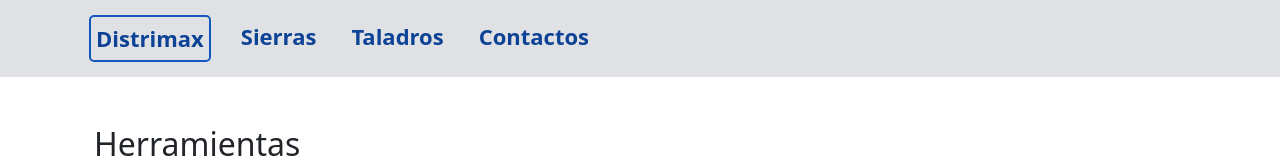
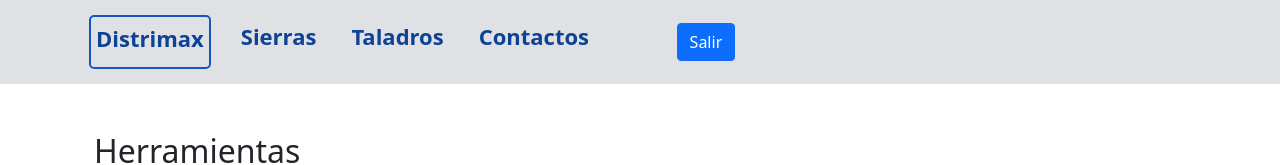
Before and after one commit to Diego-2021/Ecommerce_coder, a React (Create React App) app: page / in a window 1280 px wide. Both pictures are taken after a click on the button "Login". Shown: the top 165 px of the page. Built offline with nearby package versions, Linux system fonts and the light colour scheme; no server answers; the database is empty.

Commit message:
se armo base de datos en Firebase

```diff
--- a/src/components/ItemListContainer/ItemListContainer.js
+++ b/src/components/ItemListContainer/ItemListContainer.js
@@ -8,7 +8,7 @@ import { ItemList } from './ItemList'
 export const ItemListContainer = () => {
 
     const [items, setItems] = useState([])
-    const [loading, setLoading] = useState(false)
+    const [loading, setLoading] = useState(UIContext)
 
 
     const { categoryId } = useParams()
@@ -24,14 +24,15 @@ export const ItemListContainer = () => {
         productos.get()
             .then((response) => {
                 const newItems = response.docs.map((doc) => {
-                                    return {id: doc.id, ...doc.data()}
+                    return { id: doc.id, ...doc.data() }
                 })
 
                 setItems(newItems)
             })
-                            .catch( err => console.log(err))
+            .catch(err => console.log(err))
             .finally(() => {
-                                setLoading(false)}
+                setLoading(false)
+            }
             )
 
     }, [categoryId, setLoading])
@@ -40,7 +41,7 @@ export const ItemListContainer = () => {
         <section className="container my-5">
             {
                 loading
-                    ? <h2>Cargando...</h2>
+                    ? <Loader/>
                     : <ItemList productos={items} />
             }
 
--- a/src/components/NavBar/NavBar.js
+++ b/src/components/NavBar/NavBar.js
@@ -1,11 +1,21 @@
 import React from 'react'
+import { useContext } from 'react'
 import { Nav } from 'react-bootstrap';
+import { UserAuthContext } from '../../context/UserAuthContext'
 import { CartWidget } from './CartWidget';
 import { Link, NavLink } from 'react-router-dom'
 import './NavBar.scss'
 
 export const NavBar = () => {
-    return(
+
+    const { isAuthenticated, setIsAuthenticated } = useContext(UserAuthContext);
+    const handlesubmit = () => {
+        setIsAuthenticated(false);
+    }
+
+    return (
+
+
         <header className="header">
             <div>
                 <Nav>
@@ -13,7 +23,8 @@ export const NavBar = () => {
                     <NavLink activeClassName={'activeLink'} exact to="/productos/Sierras">Sierras</NavLink>
                     <NavLink activeClassName={'activeLink'} exact to="/productos/Taladros">Taladros</NavLink>
                     <NavLink activeClassName={'activeLink'} exact to="/contacto">Contactos</NavLink>
-                <Link  to="/cart"><CartWidget /></Link>
+                    <Link to="/cart"><CartWidget /></Link>
+                    { !isAuthenticated || <button onClick={handlesubmit} className="btn btn-primary my-2"> Salir</button> }
                 </Nav>
 
             </div>
--- a/src/firebase/config.js
+++ b/src/firebase/config.js
@@ -1,6 +1,7 @@
 import firebase from 'firebase/app'
 import 'firebase/firestore'
 
+// Your web app's Firebase configuration
 const firebaseConfig = {
   apiKey: "AIzaSyC0XCuOxO24s_zqIS6CojBxMwnuc6F6d1c",
   authDomain: "ecomercecoder.firebaseapp.com",
@@ -12,6 +13,9 @@ const firebaseConfig = {
 
 const app = firebase.initializeApp(firebaseConfig)
 
+
 export const getFirestore = () => {
     return firebase.firestore(app)
 }
+
+export const db = getFirestore()
```
Also changed, not shown: src/components/FBconfig/config.js (deleted, +0 -21 lines), src/components/ItemDetailContainer/ItemDetailContainer.js (+5 -5 lines). Lines whose indentation alone changed are shown as unchanged.
